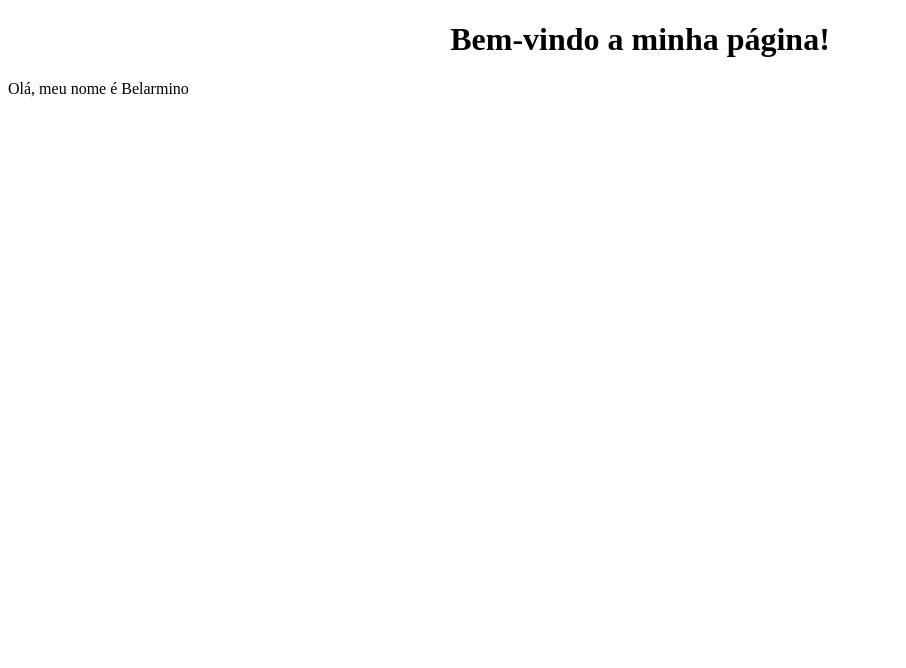
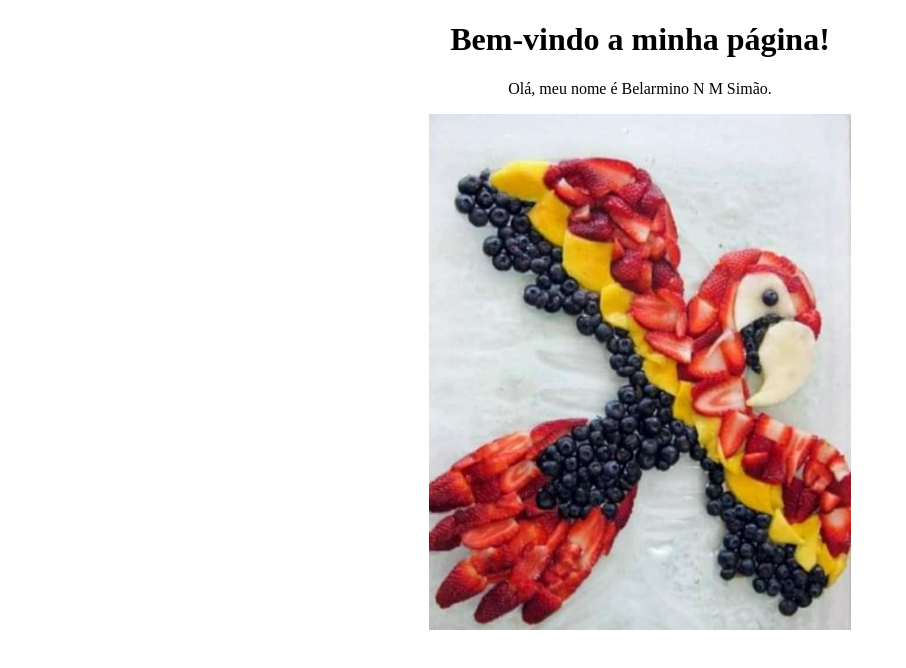
Before and after one commit to belarminon/belarminon.github.io, a plain HTML site: page index.html in a window 1280 px wide. Shown: the whole page, without its empty margins (0-906 px from the left). Drawn offline with Linux system fonts and the light colour scheme.

Commit message:
Adicionei image/belar.png e alterei o index.html

```diff
--- a/index.html
+++ b/index.html
@@ -20,6 +20,11 @@
         <script src="" async defer></script>
         <h1 style="text-align:center;">Bem-vindo a minha página!</h1>
 
-        <p>Olá, meu nome é Belarmino</p>
+        <p style="text-align:center;">Olá, meu nome é Belarmino N M Simão.</p>
+        <center>
+            <a href="https://bnms.com.br/" target="_blank">
+                <img src="images/belar.png">
+            </a>
+        </center>
     </body>
 </html>
```
Also changed, not shown: images/belar.png (added).
